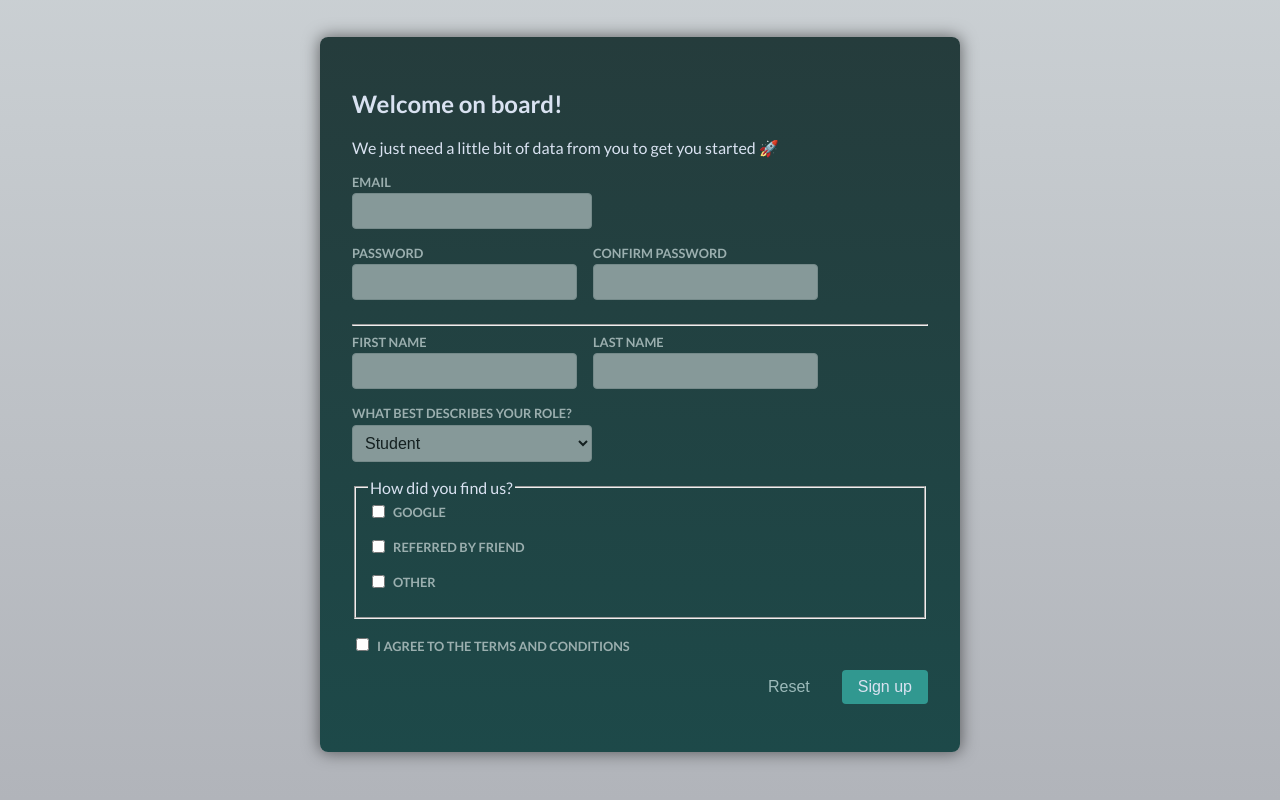
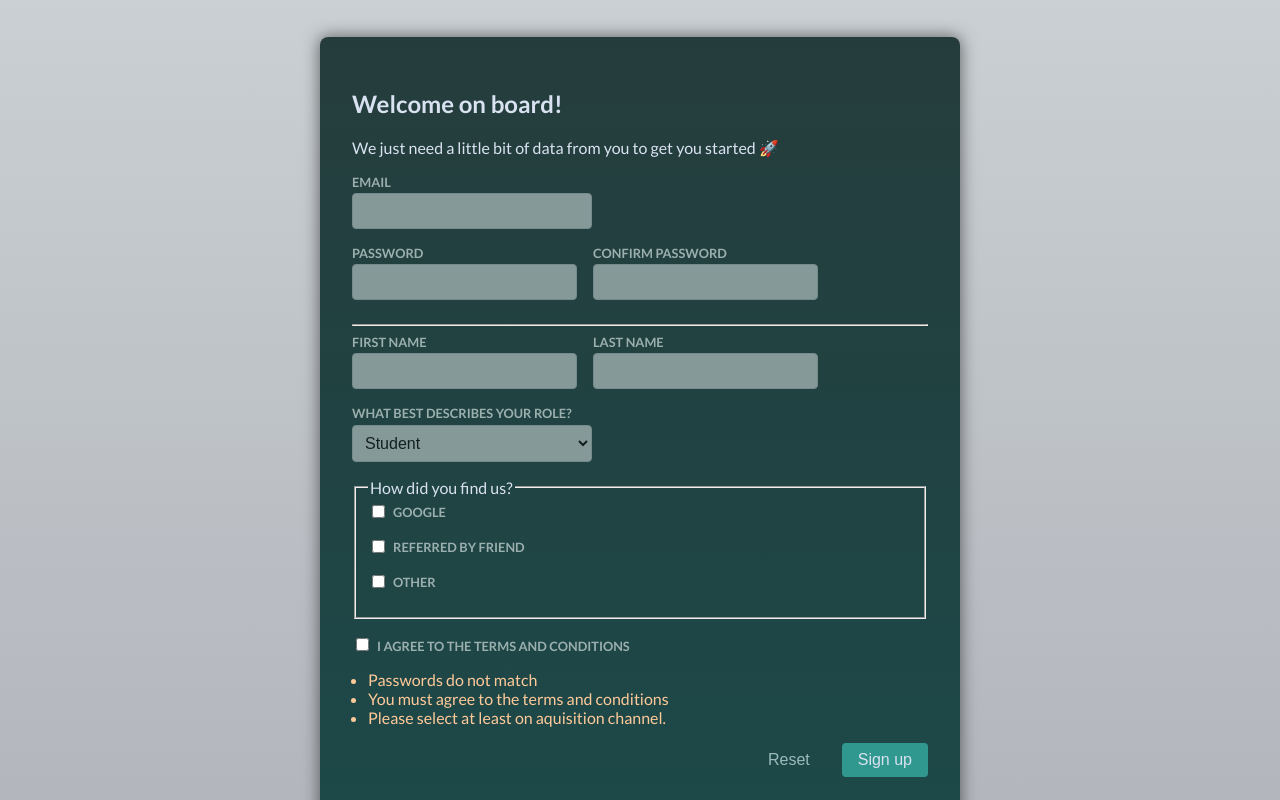
Before and after one commit to Jon-Felipe/Form-Actions-React, a React (Vite) app: page / in a window 1280 px wide. Both pictures are taken after typing "name@example.com", "Sample123", "Sample123", "Sample", "Sample" into the empty fields and a click on the button "Sign up". Shown: the part 202-1002 px from the top of the page. Built offline with nearby package versions, Linux system fonts and the light colour scheme.

Commit message:
managing form state with use action state

```diff
--- a/src/components/Signup.jsx
+++ b/src/components/Signup.jsx
@@ -1,3 +1,5 @@
+import { useActionState } from 'react';
+
 // extras
 import {
   isEmail,
@@ -7,7 +9,7 @@
 } from '../utils/validation.js';
 
 export default function Signup() {
-  function signupAction(formData) {
+  function signupAction(prevFormState, formData) {
     const email = formData.get('email');
     const password = formData.get('password');
     const confirmPassword = formData.get('confirmPassword');
@@ -46,10 +48,20 @@
     if (acquisitionChannel.length === 0) {
       errors.push('Please select at least on aquisition channel.');
     }
+
+    if (errors.length > 0) {
+      return { errors };
+    }
+
+    return { errors: null };
   }
 
+  const [formState, formAction] = useActionState(signupAction, {
+    errors: null,
+  });
+
   return (
-    <form action={signupAction}>
+    <form action={formAction}>
       <h2>Welcome on board!</h2>
       <p>We just need a little bit of data from you to get you started 🚀</p>
 
@@ -134,6 +146,14 @@
         </label>
       </div>
 
+      {formState.errors && (
+        <ul className='error'>
+          {formState.errors.map((error) => (
+            <li key={error}>{error}</li>
+          ))}
+        </ul>
+      )}
+
       <p className='form-actions'>
         <button type='reset' className='button button-flat'>
           Reset
```
